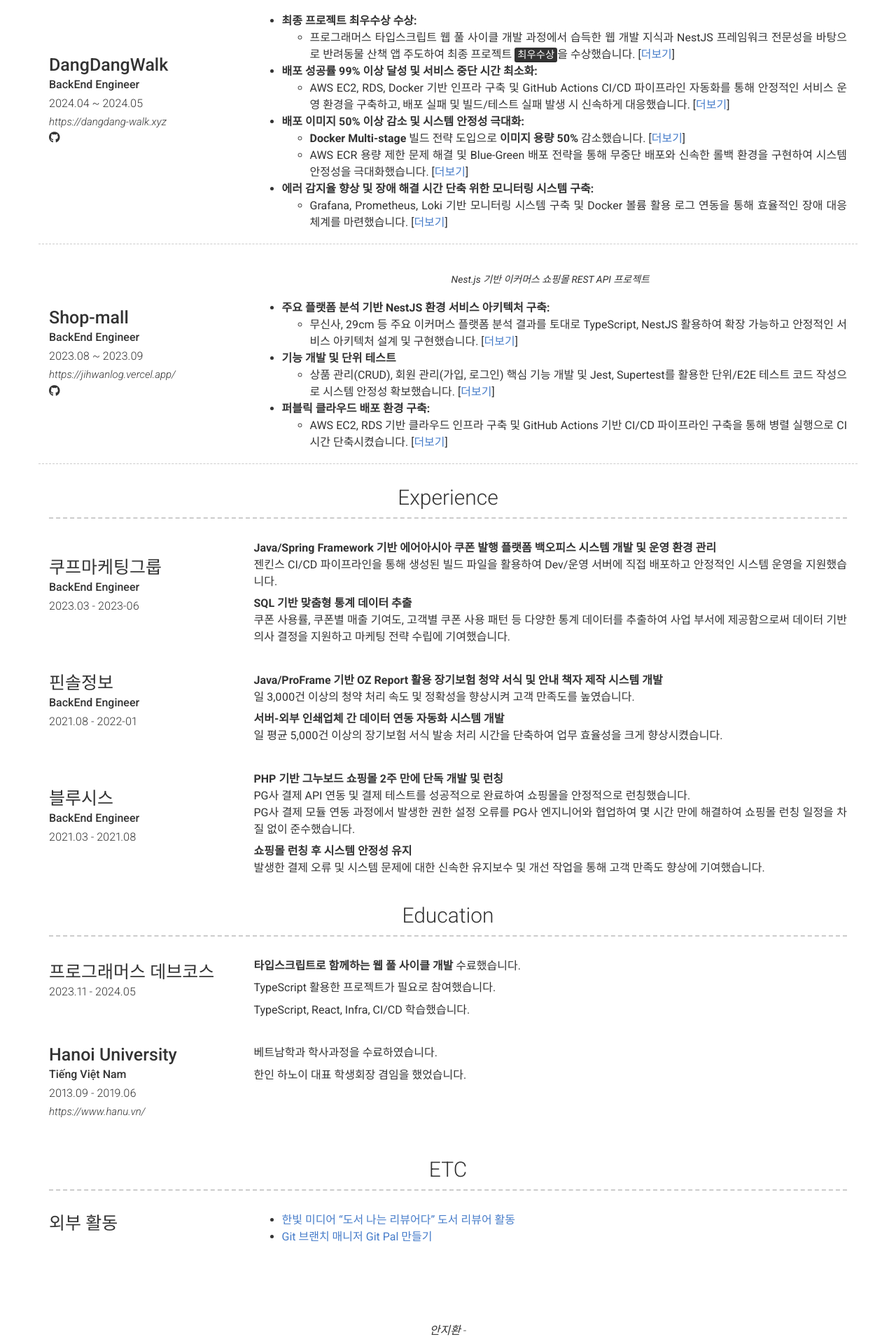
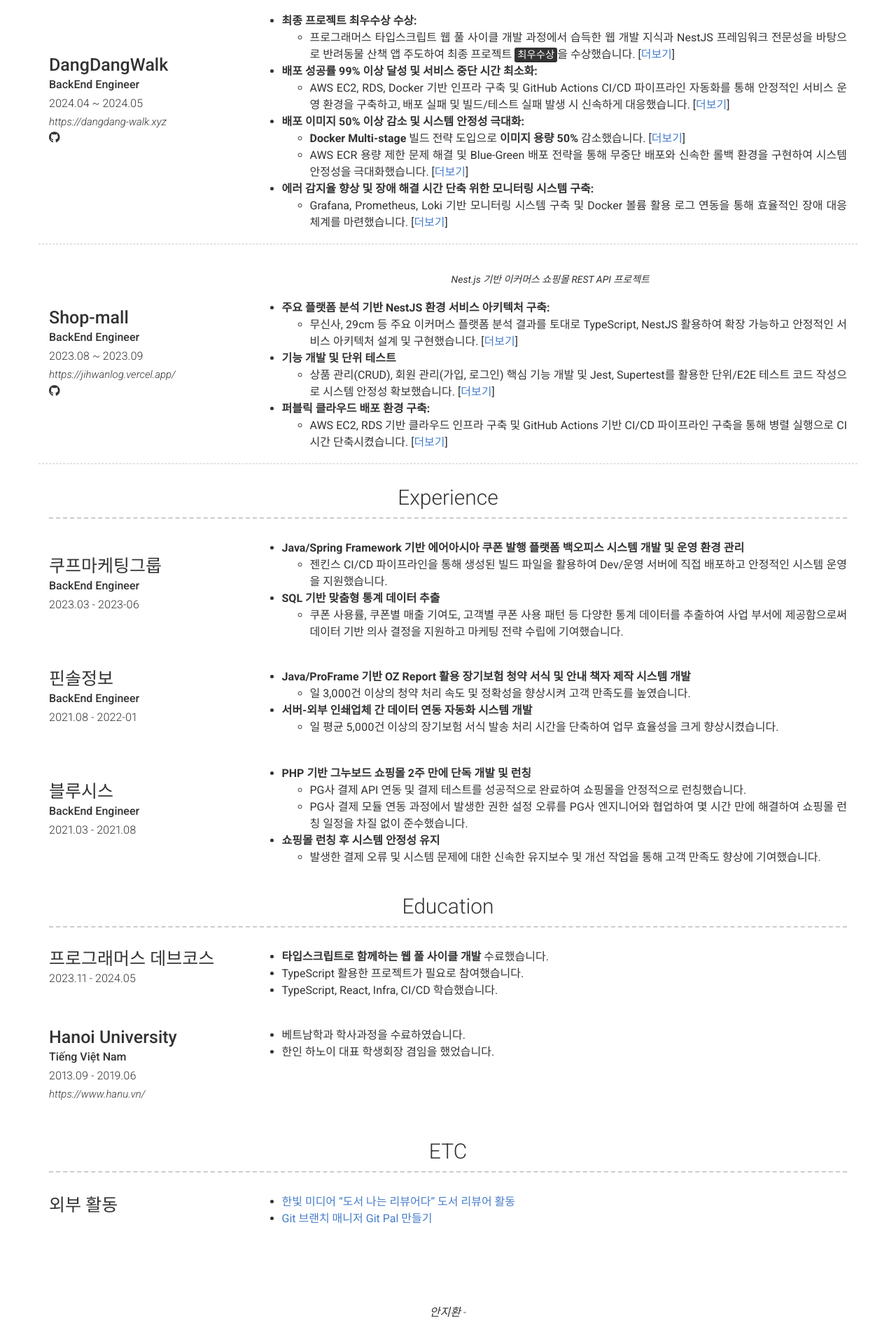
Before and after one commit to jihwooon/jihwooon.github.io, a Jekyll site: the page built from index.md, in a window 1280 px wide. Shown: the part 987-2907 px from the top of the page at 70% size. Built offline with Jekyll 4.4.1, drawn with Linux system fonts in a browser that asks for light colours; nearby versions of some CDN libraries; after the commit the page ends 2882 px from its top, so only the background shows below that.

```diff
--- a/_config.yml
+++ b/_config.yml
@@ -143,11 +143,11 @@ content:
         # quote: >
         #   금융산업 분야 SI 회사
         description: | # this will include new lines to allow paragraphs
-          **Java/Spring Framework 기반 에어아시아 쿠폰 발행 플랫폼 백오피스 시스템 개발 및 운영 환경 관리**
-            젠킨스 CI/CD 파이프라인을 통해 생성된 빌드 파일을 활용하여 Dev/운영 서버에 직접 배포하고 안정적인 시스템 운영을 지원했습니다.
+          - **Java/Spring Framework 기반 에어아시아 쿠폰 발행 플랫폼 백오피스 시스템 개발 및 운영 환경 관리**
+            - 젠킨스 CI/CD 파이프라인을 통해 생성된 빌드 파일을 활용하여 Dev/운영 서버에 직접 배포하고 안정적인 시스템 운영을 지원했습니다.
 
-          **SQL 기반 맞춤형 통계 데이터 추출**
-            쿠폰 사용률, 쿠폰별 매출 기여도, 고객별 쿠폰 사용 패턴 등 다양한 통계 데이터를 추출하여 사업 부서에 제공함으로써 데이터 기반 의사 결정을 지원하고 마케팅 전략 수립에 기여했습니다.
+          - **SQL 기반 맞춤형 통계 데이터 추출**
+            - 쿠폰 사용률, 쿠폰별 매출 기여도, 고객별 쿠폰 사용 패턴 등 다양한 통계 데이터를 추출하여 사업 부서에 제공함으로써 데이터 기반 의사 결정을 지원하고 마케팅 전략 수립에 기여했습니다.
 
       - layout: left
         title: 핀솔정보
@@ -156,11 +156,11 @@ content:
         # quote: >
         #   금융산업 분야 SI 회사
         description: | # this will include new lines to allow paragraphs
-          **Java/ProFrame 기반 OZ Report 활용 장기보험 청약 서식 및 안내 책자 제작 시스템 개발**
-            일 3,000건 이상의 청약 처리 속도 및 정확성을 향상시켜 고객 만족도를 높였습니다.
+          - **Java/ProFrame 기반 OZ Report 활용 장기보험 청약 서식 및 안내 책자 제작 시스템 개발**
+            - 일 3,000건 이상의 청약 처리 속도 및 정확성을 향상시켜 고객 만족도를 높였습니다.
 
-          **서버-외부 인쇄업체 간 데이터 연동 자동화 시스템 개발**
-            일 평균 5,000건 이상의 장기보험 서식 발송 처리 시간을 단축하여 업무 효율성을 크게 향상시켰습니다.
+          - **서버-외부 인쇄업체 간 데이터 연동 자동화 시스템 개발**
+            - 일 평균 5,000건 이상의 장기보험 서식 발송 처리 시간을 단축하여 업무 효율성을 크게 향상시켰습니다.
 
       - layout: left
         title: 블루시스
@@ -169,12 +169,12 @@ content:
         # quote: >
         #   식품정보 및 데이터 기술 솔루션 회사
         description: | # this will include new lines to allow paragraphs
-          **PHP 기반 그누보드 쇼핑몰 2주 만에 단독 개발 및 런칭**
-            PG사 결제 API 연동 및 결제 테스트를 성공적으로 완료하여 쇼핑몰을 안정적으로 런칭했습니다.
-            PG사 결제 모듈 연동 과정에서 발생한 권한 설정 오류를 PG사 엔지니어와 협업하여 몇 시간 만에 해결하여 쇼핑몰 런칭 일정을 차질 없이 준수했습니다.
+          - **PHP 기반 그누보드 쇼핑몰 2주 만에 단독 개발 및 런칭**
+            - PG사 결제 API 연동 및 결제 테스트를 성공적으로 완료하여 쇼핑몰을 안정적으로 런칭했습니다.
+            - PG사 결제 모듈 연동 과정에서 발생한 권한 설정 오류를 PG사 엔지니어와 협업하여 몇 시간 만에 해결하여 쇼핑몰 런칭 일정을 차질 없이 준수했습니다.
 
-          **쇼핑몰 런칭 후 시스템 안정성 유지**
-            발생한 결제 오류 및 시스템 문제에 대한 신속한 유지보수 및 개선 작업을 통해 고객 만족도 향상에 기여했습니다.
+          - **쇼핑몰 런칭 후 시스템 안정성 유지**
+            - 발생한 결제 오류 및 시스템 문제에 대한 신속한 유지보수 및 개선 작업을 통해 고객 만족도 향상에 기여했습니다.
 
   - title: Education
     layout: list
@@ -186,11 +186,9 @@ content:
         # quote: >
         #   Short institution or course description (optional)
         description: | # this will include new lines to allow paragraphs
-          **타입스크립트로 함께하는 웹 풀 사이클 개발** 수료했습니다.
-
-          TypeScript 활용한 프로젝트가 필요로 참여했습니다.
-
-          TypeScript, React, Infra, CI/CD 학습했습니다.
+          - **타입스크립트로 함께하는 웹 풀 사이클 개발** 수료했습니다.
+          - TypeScript 활용한 프로젝트가 필요로 참여했습니다.
+          - TypeScript, React, Infra, CI/CD 학습했습니다.
       - layout: left
         title: Hanoi University
         sub_title: Tiếng Việt Nam
@@ -198,9 +196,8 @@ content:
         caption: 2013.09 - 2019.06
         # quote: >
         description: | # this will include new lines to allow paragraphs
-          베트남학과 학사과정을 수료하였습니다.
-
-          한인 하노이 대표 학생회장 겸임을 했었습니다.
+          - 베트남학과 학사과정을 수료하였습니다.
+          - 한인 하노이 대표 학생회장 겸임을 했었습니다.
 
   - title: ETC
     layout: list
```
Also changed, not shown: 1 other file.
